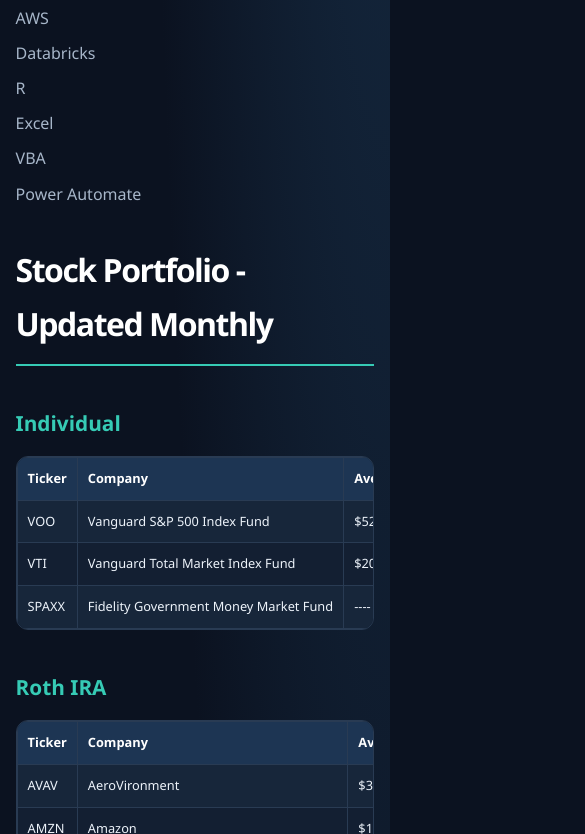
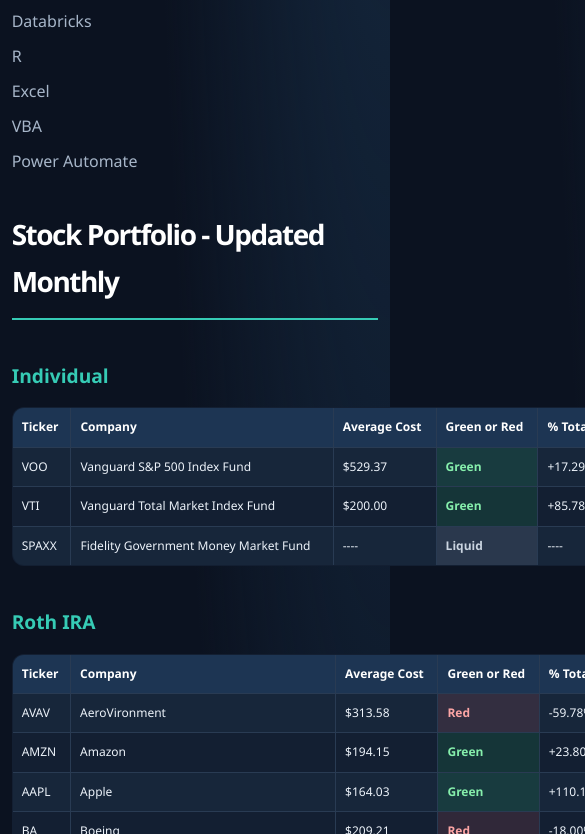
Before and after one commit to JLeonard98/jpleonard98.github.io, a plain HTML site: page index.html in a window 390 px wide. Shown: the part 1166-2000 px from the top of the page, 585 px wide, since content can reach past the window. Drawn offline with Linux system fonts and the light colour scheme.

Commit message:
Update style.css

```diff
--- a/style.css
+++ b/style.css
@@ -1,4 +1,8 @@
-/* Portfolio Styling */
+
+/* =========================================
+   PORTFOLIO STYLING
+   ========================================= */
+
 :root {
     --background: #0b1220;
     --surface: #131f32;
@@ -12,6 +16,10 @@
     --border: #293b53;
 }
 
+/* =========================================
+   GLOBAL STYLING
+   ========================================= */
+
 * {
     box-sizing: border-box;
 }
@@ -24,20 +32,26 @@
     margin: 0;
     padding: 45px 6%;
     background:
-        radial-gradient(ellipse at top right, #172e47 0%, transparent 45%),
+        radial-gradient(
+            ellipse at top right,
+            #172e47 0%,
+            transparent 45%
+        ),
         var(--background);
     color: var(--text);
     font-family: 'Segoe UI', Arial, sans-serif;
     line-height: 1.7;
 }
 
-/* Main content */
+/* =========================================
+   MAIN CONTENT
+   ========================================= */
 
 body > h1,
 body > p,
 body > a,
-body > table,
-body > h2 {
+body > h2,
+body > .table-container {
     max-width: 1250px;
     margin-left: auto;
     margin-right: auto;
@@ -66,7 +80,9 @@
     margin: 8px auto;
 }
 
-/* Links */
+/* =========================================
+   LINKS
+   ========================================= */
 
 a {
     color: var(--accent);
@@ -80,21 +96,39 @@
     text-decoration: underline;
 }
 
-/* Tables */
+/* =========================================
+   TABLE CONTAINER
+   ========================================= */
 
-table {
+.table-container {
     width: 100%;
     max-width: 1250px;
     margin: 0 auto 35px;
+    overflow-x: auto;
+    border-radius: 12px;
+    -webkit-overflow-scrolling: touch;
+}
+
+/* =========================================
+   TABLES
+   ========================================= */
+
+table {
+    display: table;
+    width: 100%;
+    min-width: 760px;
+    max-width: none;
+    margin: 0;
     border-collapse: collapse;
+    table-layout: auto;
     background: var(--surface);
     border: 1px solid var(--border);
     border-radius: 12px;
     overflow: hidden;
     font-size: 0.9rem;
-    display: block;
-    overflow-x: auto;
 }
+
+/* Table Headers */
 
 th {
     background: #1d3553;
@@ -105,6 +139,8 @@
     font-weight: 600;
 }
 
+/* Table Cells */
+
 td {
     padding: 13px;
     border-bottom: 1px solid var(--border);
@@ -112,16 +148,24 @@
     color: var(--text);
 }
 
+/* Alternating Rows */
+
 tr:nth-child(even) {
     background: #17263a;
 }
+
+/* Hover Effect */
 
 tr:hover td {
     background: #243a53;
     transition: background 0.2s ease;
 }
 
-/* Investment performance indicators */
+/* =========================================
+   INVESTMENT PERFORMANCE INDICATORS
+   ========================================= */
+
+/* Positive Performance */
 
 td[style*="4CAF50"] {
     color: #86efac !important;
@@ -129,11 +173,15 @@
     font-weight: bold;
 }
 
+/* Negative Performance */
+
 td[style*="E57373"] {
     color: #fca5a5 !important;
     background: rgba(239, 100, 100, 0.13) !important;
     font-weight: bold;
 }
+
+/* Cash / Liquid Positions */
 
 td[style*="D3D3D3"] {
     color: #cbd5e1 !important;
@@ -141,19 +189,25 @@
     font-weight: bold;
 }
 
-/* Footer */
+/* =========================================
+   FOOTER
+   ========================================= */
 
 footer {
-    margin-top: 70px;
+    max-width: 1250px;
+    margin: 70px auto 0;
     padding: 25px;
     border-top: 1px solid var(--border);
     text-align: center;
     color: var(--muted);
 }
 
-/* Mobile responsiveness */
+/* =========================================
+   MOBILE RESPONSIVENESS
+   ========================================= */
 
 @media (max-width: 768px) {
+
     body {
         padding: 20px 4%;
     }
@@ -166,11 +220,50 @@
         font-size: 1.3rem;
     }
 
+    .table-container {
+        width: 100%;
+        margin-bottom: 30px;
+    }
+
     table {
+        min-width: 760px;
         font-size: 0.8rem;
     }
 
-    th, td {
+    th,
+    td {
         padding: 10px;
     }
+
+    footer {
+        padding: 20px 10px;
+    }
 }
+
+/* =========================================
+   SMALL MOBILE DEVICES
+   ========================================= */
+
+@media (max-width: 480px) {
+
+    body {
+        padding: 15px 3%;
+    }
+
+    h1 {
+        font-size: 1.75rem;
+    }
+
+    h2 {
+        font-size: 1.2rem;
+    }
+
+    table {
+        font-size: 0.75rem;
+    }
+
+    th,
+    td {
+        padding: 9px;
+    }
+}
```
